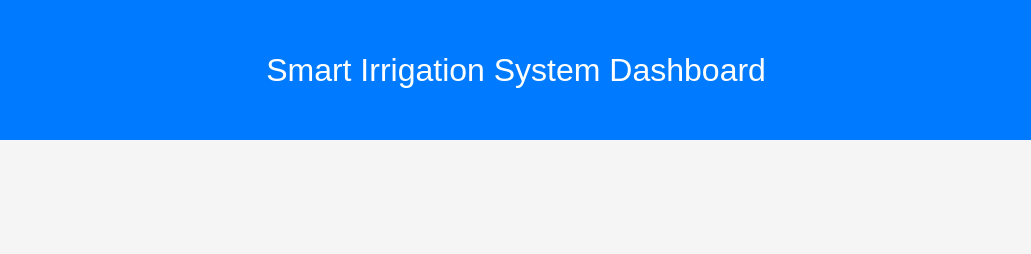
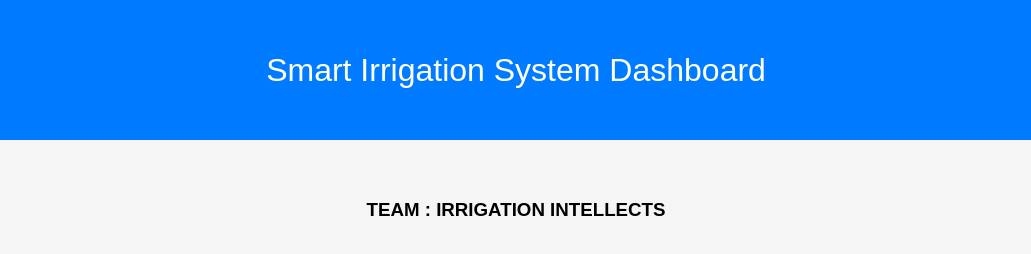
Before and after one commit to GVenkatesh-12/smartirrigationsystem, a plain HTML site: page index.html in a window 1280 px wide. Shown: the full height of the page, 124-1155 px from the left. Drawn offline with Linux system fonts and the light colour scheme; no server answers.

Commit message:
Update index.html

```diff
--- a/index.html
+++ b/index.html
@@ -138,6 +138,6 @@
         }
     });
 </script>
-
+<h3><center>TEAM : IRRIGATION INTELLECTS</center></h3>
 </body>
 </html>
```
